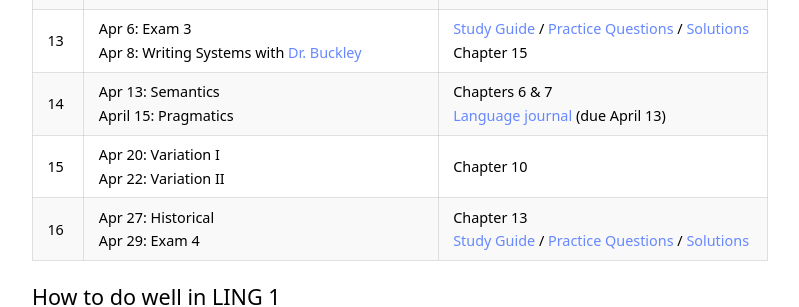
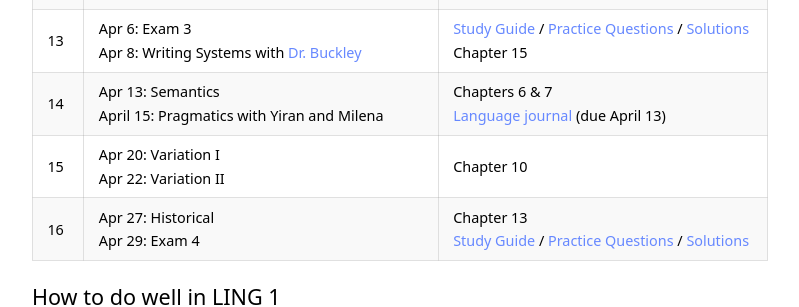
Before and after one commit to kschuler/ling001, a Jekyll site: the page built from index.md, in a window 1280 px wide and 900 px high, scrolled down 2336 px. Shown: the part 154-461 px from the top of the window, without its empty margins (240-1039 px from the left). Built offline with Jekyll 4.4.1, drawn with Linux system fonts in a browser that asks for light colours.

Commit message:
Update index.md

```diff
--- a/index.md
+++ b/index.md
@@ -69,7 +69,7 @@ Wk  | Topic | Readings & Resources
 11 | Mar 23: Syntax I: Word Order and Co-occurance<br>Mar 25: Syntax II: Constituency |  Chapter 5
 12 | Mar 30: Syntax III: Categories<br>Apr 1: Syntax IV: | Chapter 5
 13 | Apr 6: **Exam 3**<br> Apr 8: Writing Systems with [Dr. Buckley](https://www.ling.upenn.edu/~gene/home.html)| [Study Guide](not-yet) / [Practice Questions](not-yet) / [Solutions](not-yet)<br> Chapter 15
-14 | Apr 13: Semantics<br>April 15: Pragmatics | Chapters 6 & 7<br> [Language journal](resources/language-journal-assignment) (due April 13)
+14 | Apr 13: Semantics<br>April 15: Pragmatics with Yiran and Milena | Chapters 6 & 7<br> [Language journal](resources/language-journal-assignment) (due April 13)
 15 | Apr 20:  Variation I<br> Apr 22: Variation II| Chapter 10
 16 | Apr 27: Historical<br>Apr 29: **Exam 4** | Chapter 13 <br>[Study Guide](not-yet) / [Practice Questions](not-yet) / [Solutions](not-yet)
 
```
